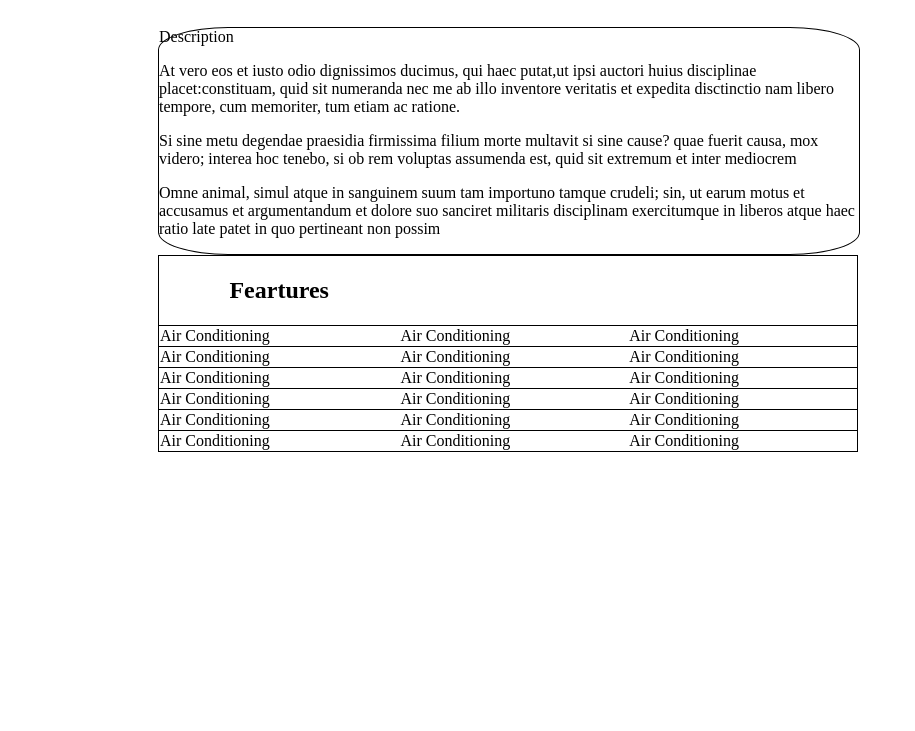
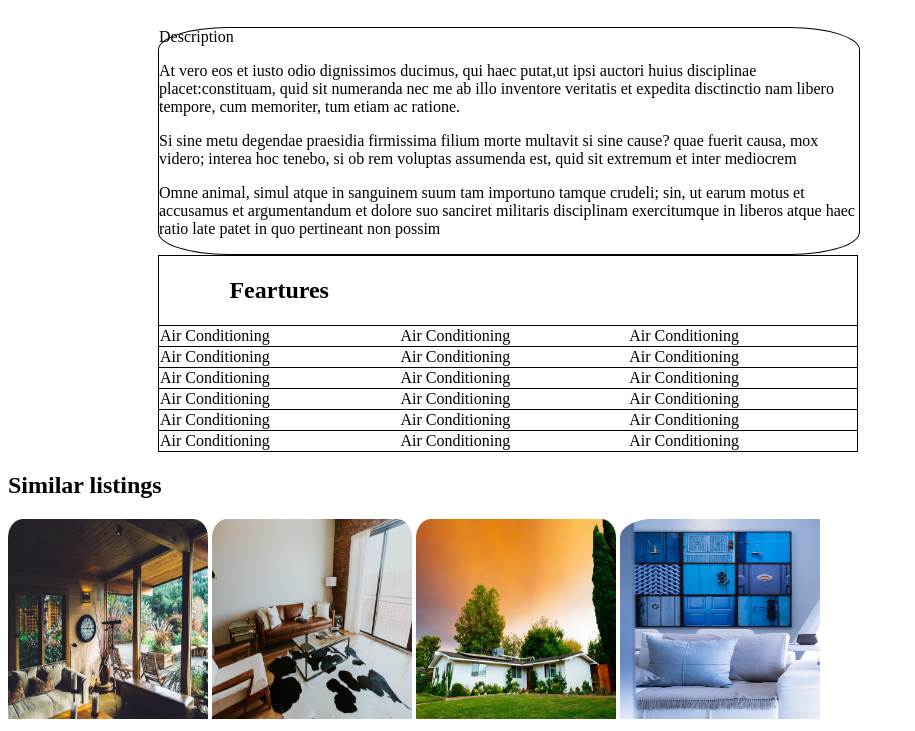
Before and after one commit to Elvis-Munene/week_2_IP_Project, a plain HTML site: page index2.html in a window 1280 px wide. Shown: the part 889-1620 px from the top of the page, without its empty margins (0-915 px from the left). Before the commit the page ends 1349 px from the top, so only its background shows below. Drawn offline with Linux system fonts and the light colour scheme.

Commit message:
included a similar listing section

```diff
--- a/images/css-file/style.css
+++ b/images/css-file/style.css
@@ -82,3 +82,9 @@ tr{
   border: none;
 
 }
+.similar-images img{
+  width: 200px;
+  height: 200px;
+  flex-wrap: nowrap;
+  justify-content: space-between;
+}
--- a/index2.html
+++ b/index2.html
@@ -137,7 +137,17 @@
   </table>
 </section>
 
-
+<Section>
+  <div>
+    <h1 class="base-section">Similar listings</h1>
+  </div>
+  <div class="similar-images">
+    <img src="./images/images-files/Rectangle-7.png" alt="" class="malto-house">
+    <img src="./images/images-files/Rectangle-8.png" alt="" class="sitting-room">
+    <img src="./images/images-files/Rectangle-9.png" alt="" class="house-outside">
+    <img src="./images/images-files/Rectangle-10.png" alt="" class="pillow">
+  </div>
+  </Section>
 
 </body>
 </html>
```
